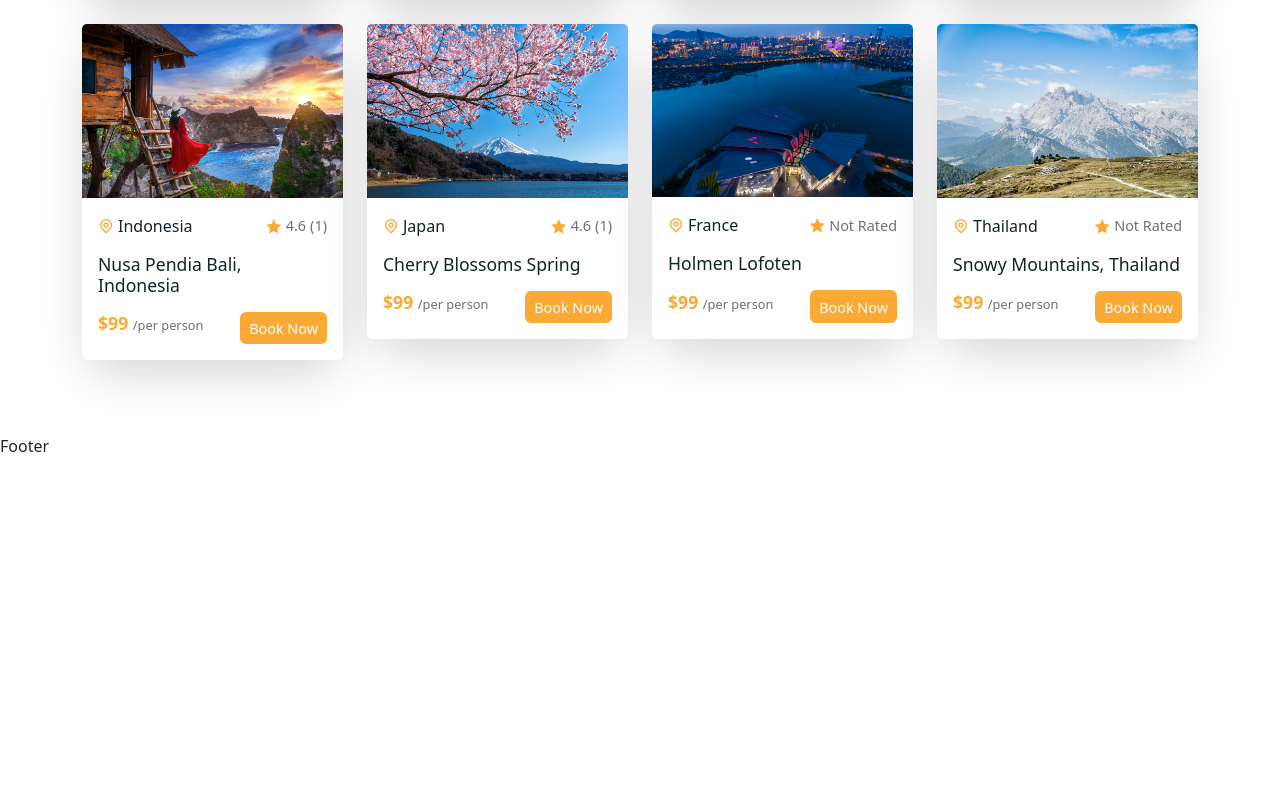
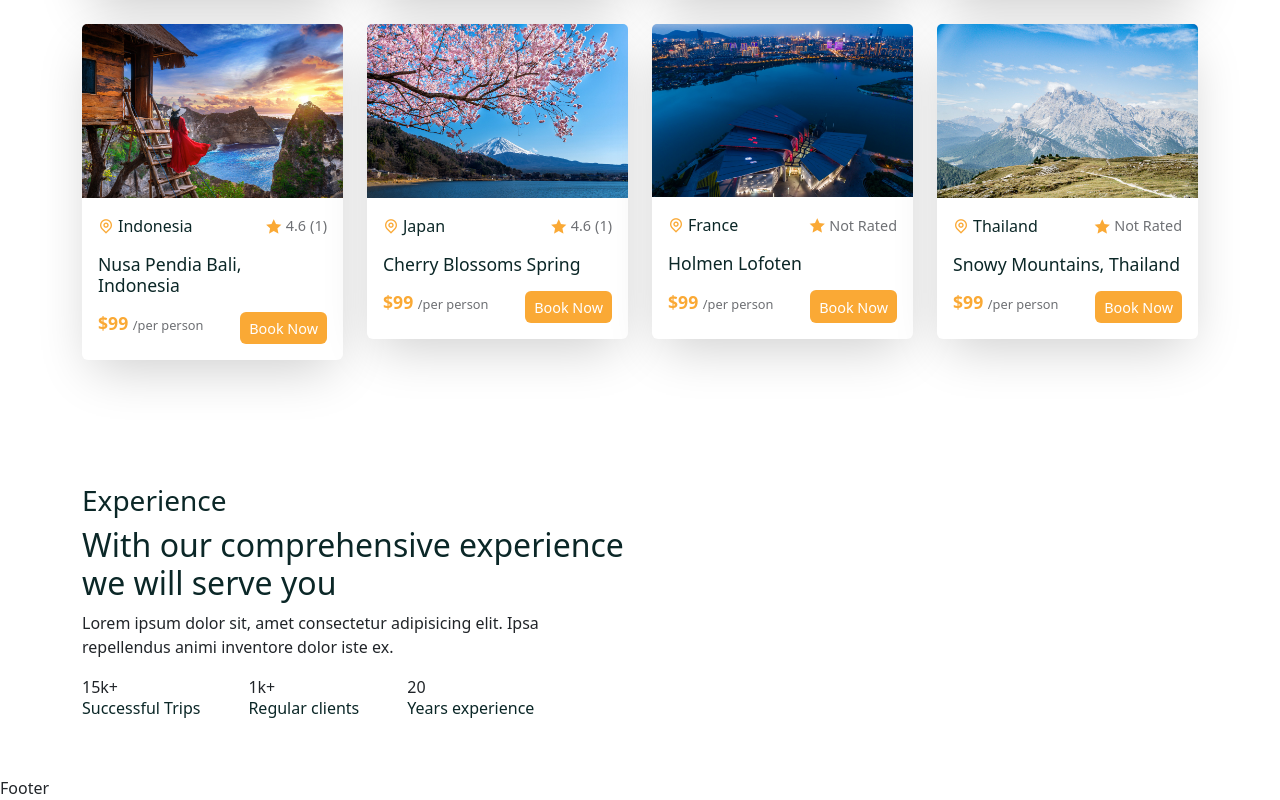
Before and after one commit to Billyrosecodes/Tour_app, a React (Create React App) app in the folder frontend/: page /home in a window 1280 px wide. Shown: the part 1581-2381 px from the top of the page. Before the commit the page ends 2039 px from the top, so only its background shows below. Built offline with nearby package versions, Linux system fonts and the light colour scheme; a web font is replaced by a local one.

Commit message:
adding in the experience section

```diff
--- a/frontend/src/pages/Home.jsx
+++ b/frontend/src/pages/Home.jsx
@@ -63,7 +63,7 @@
       <section>
         <Container>
           <Row>
-              <Col lg='3'>
+            <Col lg="3">
               <h5 className="services_subtitle">What we serve</h5>
               <h2 className="services_title">We offer our best services</h2>
             </Col>
@@ -73,7 +73,6 @@
       </section>
 
       {/* ====== featured tour section ======== */}
-
       <section>
         <Container>
           <Row>
@@ -81,7 +80,44 @@
               <Subtitle subtitle={"Explore"} />
               <h2 className="featured_tour-title">Our featured tours</h2>
             </Col>
-              <FeaturedTourList/>
+            <FeaturedTourList />
+          </Row>
+        </Container>
+      </section>
+
+      {/* ====== Experience section ======== */}
+      <section>
+        <Container>
+          <Row>
+            <Col lg="6">
+              <div className="experience_content">
+                <Subtitle subtitle={"Experience"} />
+
+                <h2>
+                  With our comprehensive experience <br /> we will serve you
+                </h2>
+                <p>
+                  Lorem ipsum dolor sit, amet consectetur adipisicing elit. Ipsa
+                  <br />
+                  repellendus animi inventore dolor iste ex.
+                </p>
+              </div>
+              <div className="counter_wrapper d-flex align-items-center gap-5">
+                <div className="counter_box">
+                  <span>15k+</span>
+                  <h6>Successful Trips</h6>
+                </div>
+                <div className="counter_box">
+                  <span>1k+</span>
+                  <h6>Regular clients</h6>
+                </div>
+                <div className="counter_box">
+                  <span>20</span>
+                  <h6>Years experience</h6>
+                </div>
+              </div>
+            </Col>
+            <Col lg="6"></Col>
           </Row>
         </Container>
       </section>
```
Lines whose indentation alone changed are shown as unchanged.
